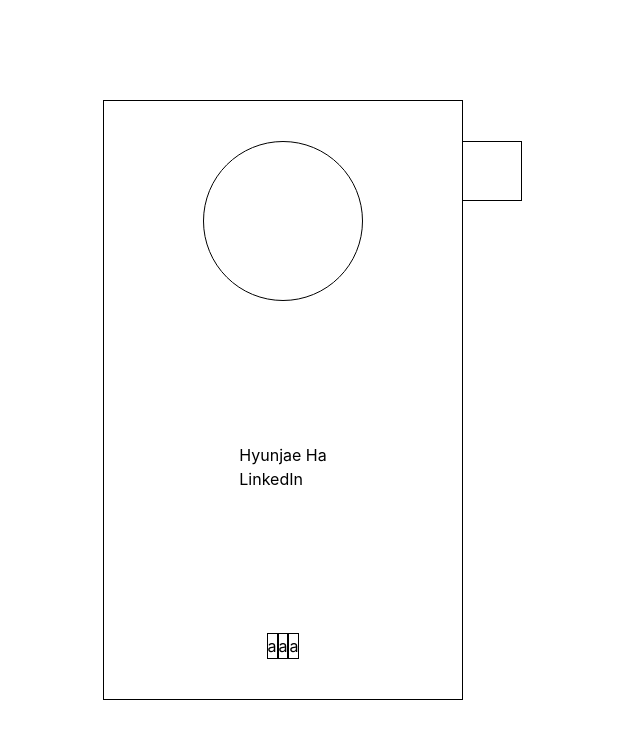
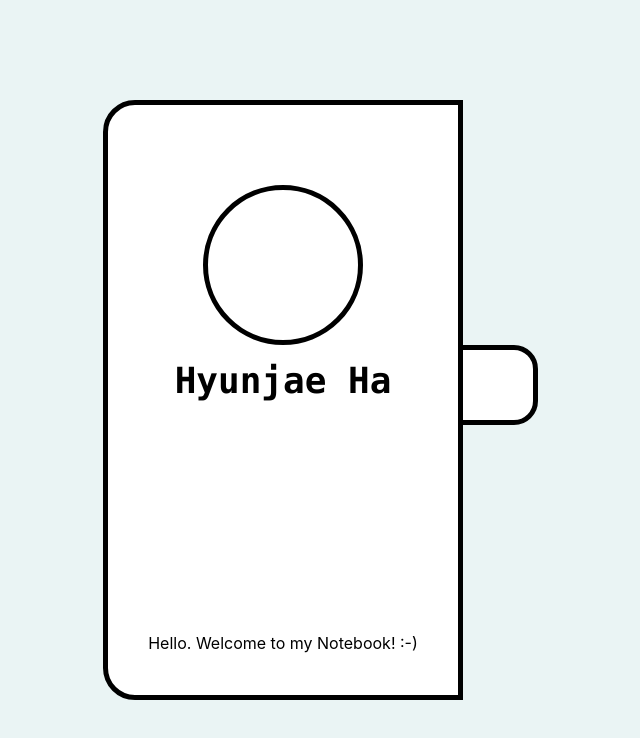
Before and after one commit to EmptyGlassCup/personal-site, a React (Vite) app: page / in a window 1280 px wide. Shown: the top 738 px of the page, without its empty margins (357-997 px from the left). Built offline with nearby package versions, Linux system fonts and the light colour scheme.

Commit message:
Add styling

```diff
--- a/src/components/card.tsx
+++ b/src/components/card.tsx
@@ -1,23 +1,22 @@
 export default function Card() {
     return (
-        <div className = "w-90 h-150 p-10 border-solid border-black border bg-white flex flex-col items-center justify-between relative z-1">
-            <div className = "rounded-full border-solid border-black border w-40 h-40"></div>
+        <div id = "main-card" className = {`
+        w-90 h-150 p-10 pt-20
+        border-solid border-black border-5 rounded-l-4xl
+        bg-white
+        flex flex-col items-center justify-between
+        relative z-2`}>
 
-            <div>
-                <p>Hyunjae Ha</p>
-                <a href="https://www.linkedin.com/in/hyunjaeha/" target="_blank">LinkedIn</a>
+            <div id="main-top" className="flex flex-col items-center gap-4">
+                <div className = {`rounded-full border-solid border-black border-5 w-40 h-40`}></div>
+                <p className = "text-4xl font-bold font-mono">Hyunjae Ha</p>
             </div>
 
-            <div>
-                <button className = "border hover:bg-blue-600">
-                    a
-                </button>
-                <button className = "border hover:bg-blue-600">
-                    a
-                </button>
-                <button className = "border hover:bg-blue-600">
-                    a
-                </button>
+            <div id = "content" className="text-4xl font-bold font-mono">
+            </div>
+
+            <div id = "bottom-links">
+                <p>Hello. Welcome to my Notebook! :-)</p>
             </div>
         </div>
     );
--- a/src/components/info_card.tsx
+++ b/src/components/info_card.tsx
@@ -1,8 +1,16 @@
 import Pull_Tab from "./pull_tab";
 
-export default function Info_Card({ onAddClick }){
+export default function Info_Card({ onAddClick, infoCard }){
     return(
-        <div className = {`w-90 h-150 p-10 border-solid border-black border absolute right-0 z-0`}>
+        <div className = {`
+        h-150 p-10
+        border-solid border-black border-5
+        bg-white
+        absolute right-0 z-1
+        flex justify-center items-center
+        ${ infoCard ? "w-90" : "w-80"}
+        transition-width duration-400 ease-in-out`}>
+            <p>Boo!</p>
             <Pull_Tab onAddClick={ onAddClick } />
         </div>
     );
--- a/src/components/pull_tab.tsx
+++ b/src/components/pull_tab.tsx
@@ -1,7 +1,11 @@
 export default function Pull_Tab({ onAddClick }){
     return(
-        <div onClick={ onAddClick } className="w-15 h-15 border-black border absolute -right-15 top-10">
-
+        <div onClick={ onAddClick } className={`
+        w-20 h-20
+        border-black border-5
+        bg-white
+        rounded-r-3xl
+        absolute -right-20 top-60`}>
         </div>
     )
 }
--- a/src/components/wrapper.tsx
+++ b/src/components/wrapper.tsx
@@ -11,9 +11,9 @@ export default function Wrapper(){
     }
 
     return (
-        <div id = "wrapper" className = {`flex relative ${ infoCard ? "w-180" : "w-90"} transition-width duration-500 ease-in-out`}>
+        <div id = "wrapper" className = {`flex relative ${ infoCard ? "w-179" : "w-90"} transition-width duration-400 ease-in-out`}>
             <Card />
-            <Info_Card onAddClick = { addCard } />
+            <Info_Card onAddClick = { addCard } infoCard={ infoCard } />
         </div>
     );
 }
--- a/src/index.css
+++ b/src/index.css
@@ -8,4 +8,5 @@ body{
     display: flex;
     justify-content: center;
     align-items: center;
+    background-color: #eaf4f4;
 }
```
